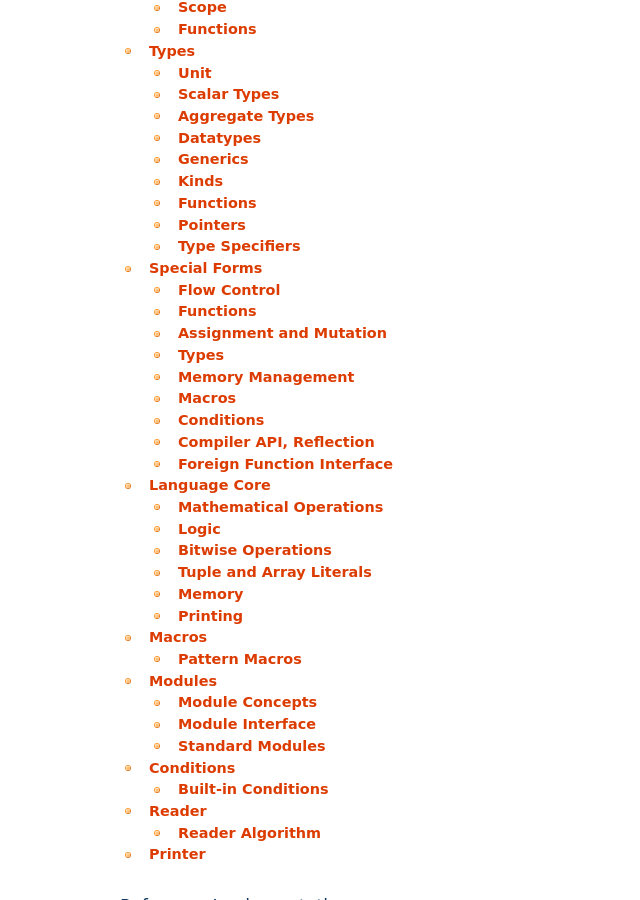
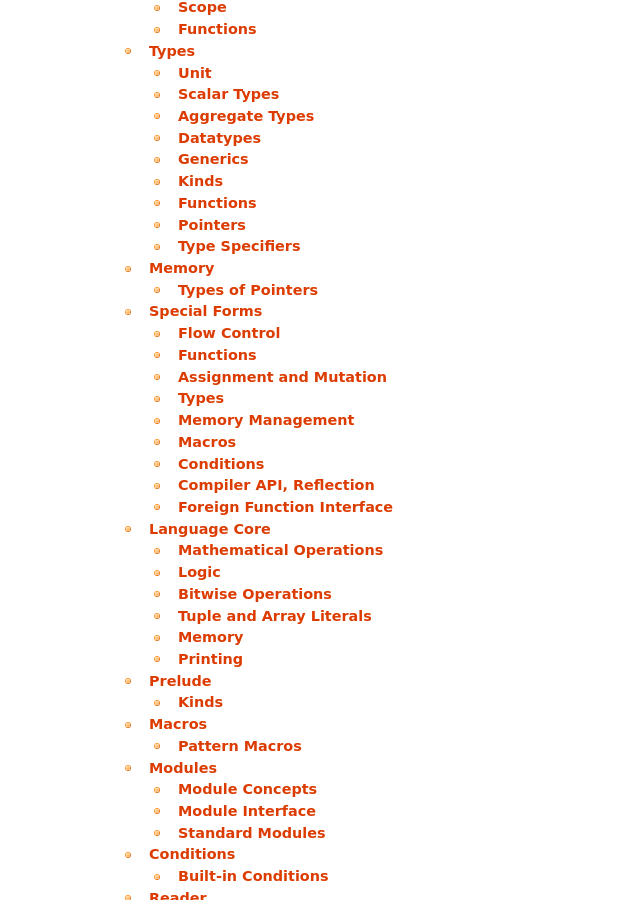
Before and after one commit to eudoxia0/corvus, a Sphinx documentation site: the page built from docs/index.rst, in a window 1280 px wide and 900 px high, scrolled down 475 px. Shown: the whole window, without its empty margins (0-640 px from the left). Built offline with Sphinx 7.4.7, drawn with Linux system fonts in a browser that asks for light colours; formulas are drawn with MathJax 3.

Commit message:
Add placeholder for documentation on the memory model

```diff
--- a/docs/index.rst
+++ b/docs/index.rst
@@ -13,8 +13,10 @@ Specification
    syntax
    evaluation
    types
+   memory
    special-forms
    core
+   prelude
    macros
    modules
    conditions
--- /dev/null
+++ b/docs/memory.rst
@@ -0,0 +1,15 @@
+******
+Memory
+******
+
+Types of Pointers
+=================
+
+Unsafe Pointer
+--------------
+
+Pointer
+-------
+
+Reference
+---------
```
